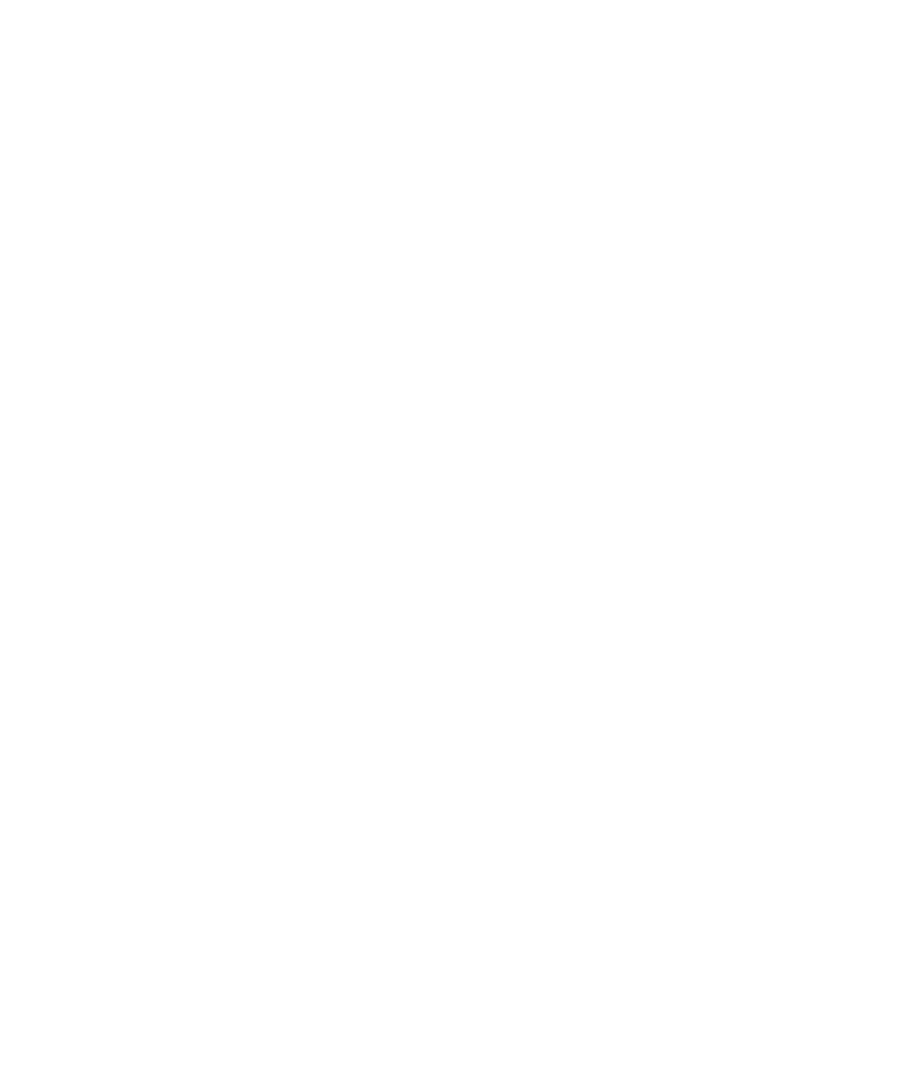
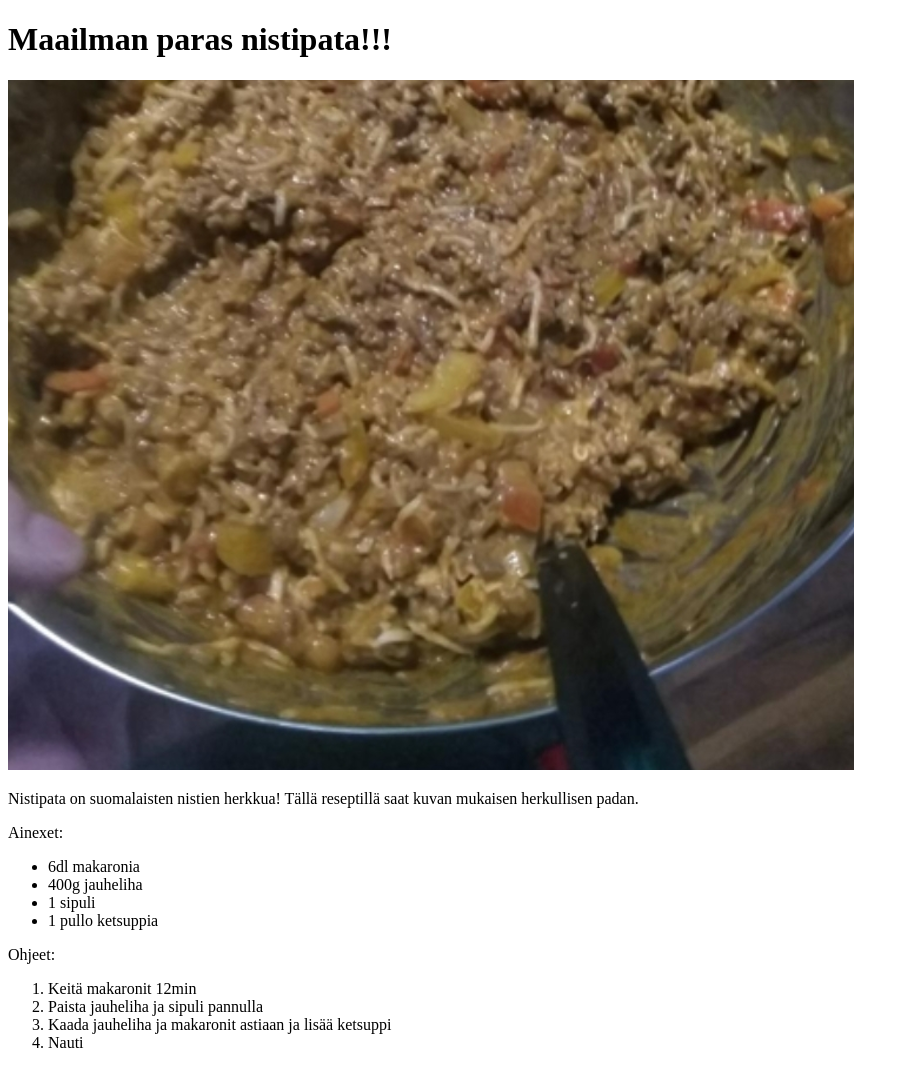
Before and after one commit to AxelHyp/Recipe-test, a plain HTML site: page pages/Nistipata.html in a window 1280 px wide. Shown: the whole page, without its empty margins (0-909 px from the left). Before the commit the page ends 800 px from the top, so only its background shows below. Drawn offline with Linux system fonts and the light colour scheme.

Commit message:
finish nistipata page

```diff
--- a/pages/Nistipata.html
+++ b/pages/Nistipata.html
@@ -0,0 +1,27 @@
+<!DOCTYPE html>
+<html lang="en">
+<head>
+    <meta charset="UTF-8">
+    <meta name="viewport" content="width=device-width, initial-scale=1.0">
+    <title>Document</title>
+</head>
+<body>
+    <h1>Maailman paras nistipata!!!</h1>
+    <img src="../img/nistipata.png" alt="Herkullinen nistipata">
+    <p>Nistipata on suomalaisten nistien herkkua! Tällä reseptillä saat kuvan mukaisen herkullisen padan.</p>
+    <p>Ainexet:</p>
+    <ul>
+        <li> 6dl makaronia</li>
+        <li>400g jauheliha</li>
+        <li>1 sipuli</li>
+        <li>1 pullo ketsuppia</li>
+    </ul>
+    <p>Ohjeet:</p>
+    <ol>
+        <li>Keitä makaronit 12min</li>
+        <li>Paista jauheliha ja sipuli pannulla</li>
+        <li>Kaada jauheliha ja makaronit astiaan ja lisää ketsuppi</li>
+        <li>Nauti</li>
+    </ol>
+</body>
+</html>
```
Also changed, not shown: pages/Makaronilaatikko.html (+1 -1 lines), img/nistipata.png (added).
